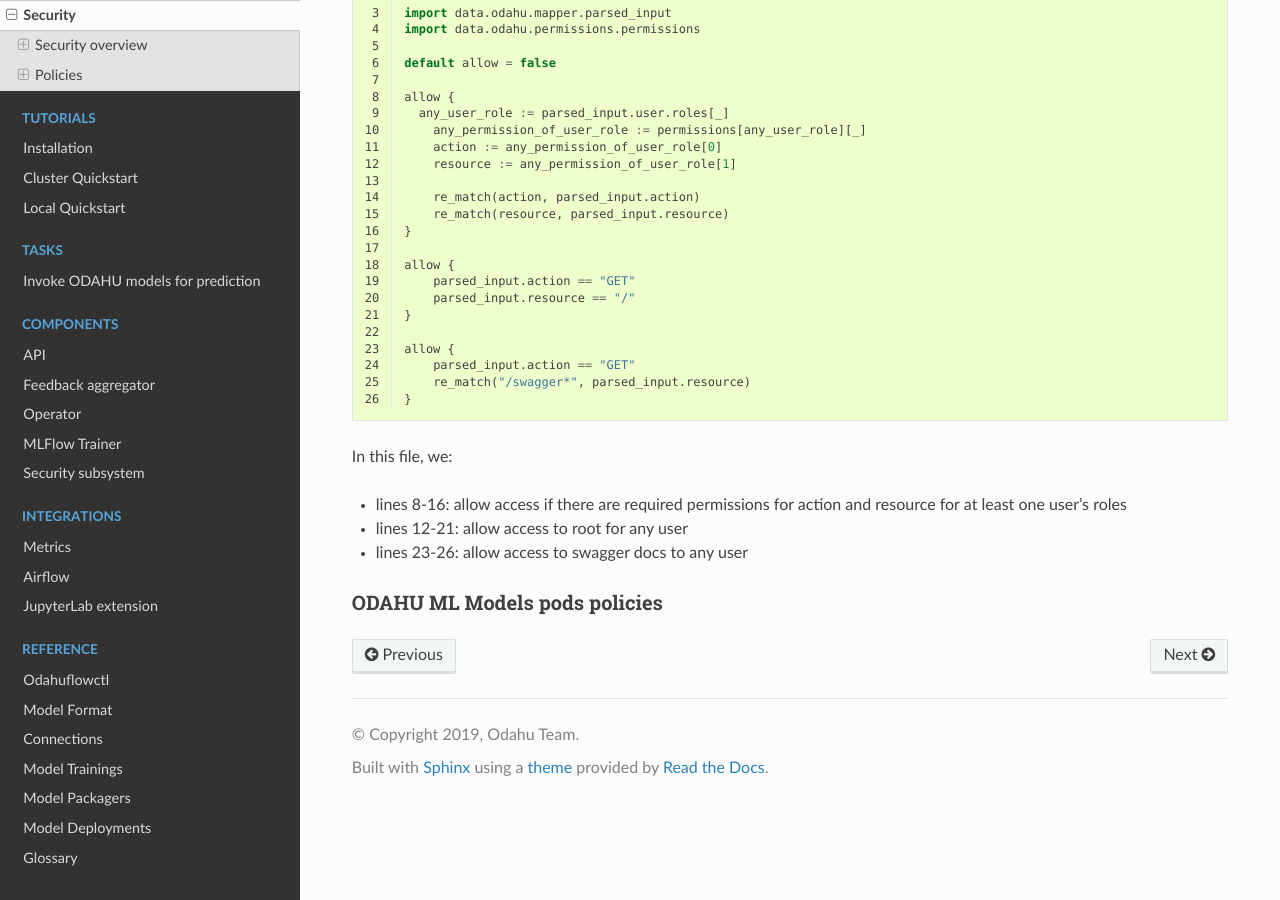
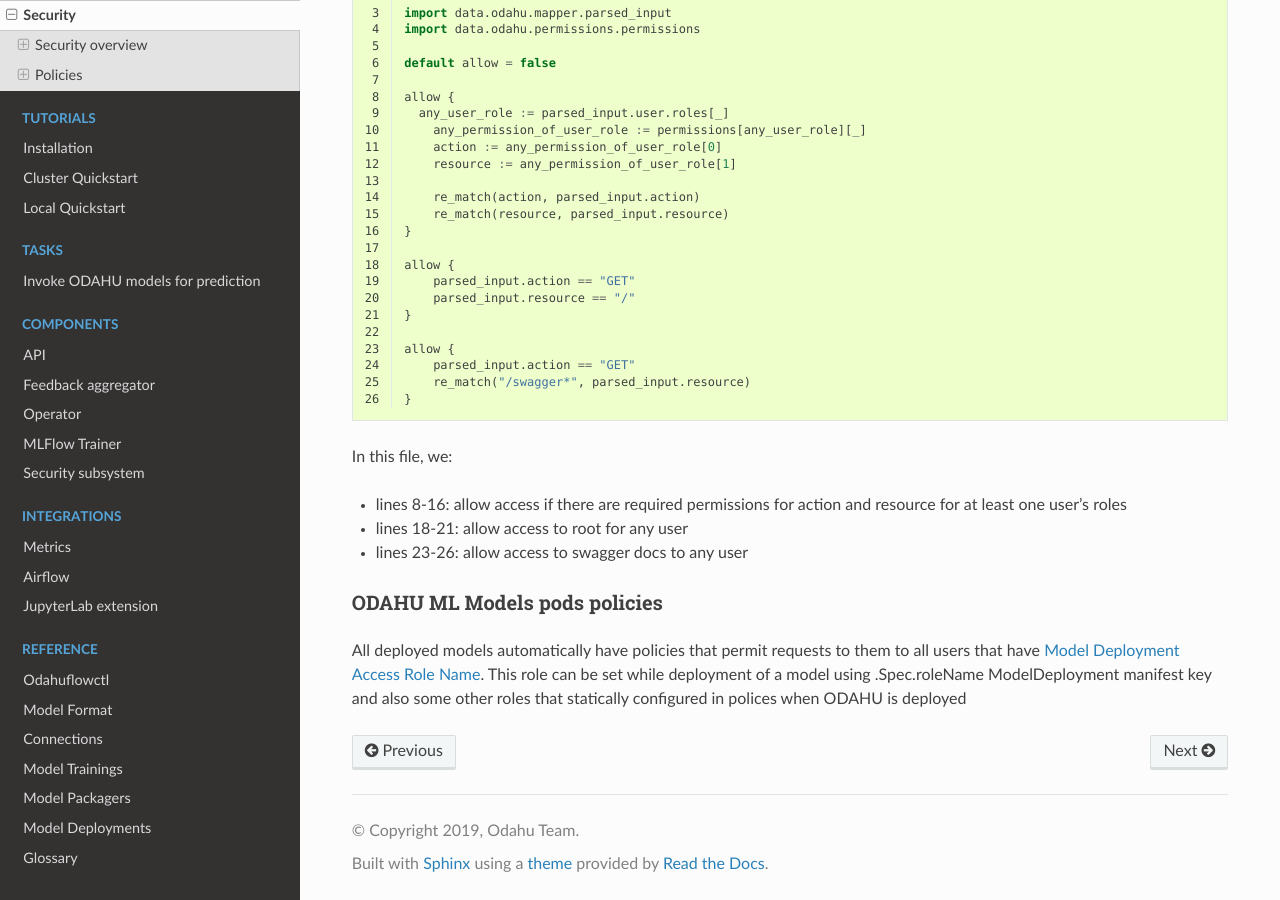
Before and after one commit to odahu/odahu-docs, a Sphinx documentation site: the page built from source/gen_security.rst, in a window 1280 px wide and 900 px high, scrolled down 5616 px. Built offline with Sphinx 7.4.7 and the Read the Docs theme 2.0.0, drawn with Linux system fonts in a browser that asks for light colours; formulas are drawn with MathJax 3.

Commit message:
add section about ML models deployments and security

```diff
--- a/source/gen_glossary.rst
+++ b/source/gen_glossary.rst
@@ -53,7 +53,7 @@ Glossary
         :term:`Connections <Connection>` to deploy a packaged model on a Kubernetes cluster.
 
     Deploy
-        Containerized process that `Deploys <Deploy>`results of a :term:`Package` operation to Kubernetes cluster with
+        Containerized process that deploys results of a :term:`Package` operation to Kubernetes cluster with
         a REST web service.
 
     Trainer Metrics
--- a/source/gen_security.rst
+++ b/source/gen_security.rst
@@ -293,12 +293,18 @@ from scratch
 In this file, we:
 
 - lines 8-16: allow access if there are required permissions for action and resource for at least one user's roles
-- lines 12-21: allow access to root for any user
+- lines 18-21: allow access to root for any user
 - lines 23-26: allow access to swagger docs to any user
 
 
 ODAHU ML Models pods policies
 """"""""""""""""""""""""""""""""""""""
+
+All deployed models automatically have policies that permit requests to them to all users
+that have :term:`Model Deployment Access Role Name`. This role can be set while deployment of a model using
+.Spec.roleName ModelDeployment manifest key and also some other roles that statically configured in polices
+when ODAHU is deployed
+
 
 .. Links
 
```
